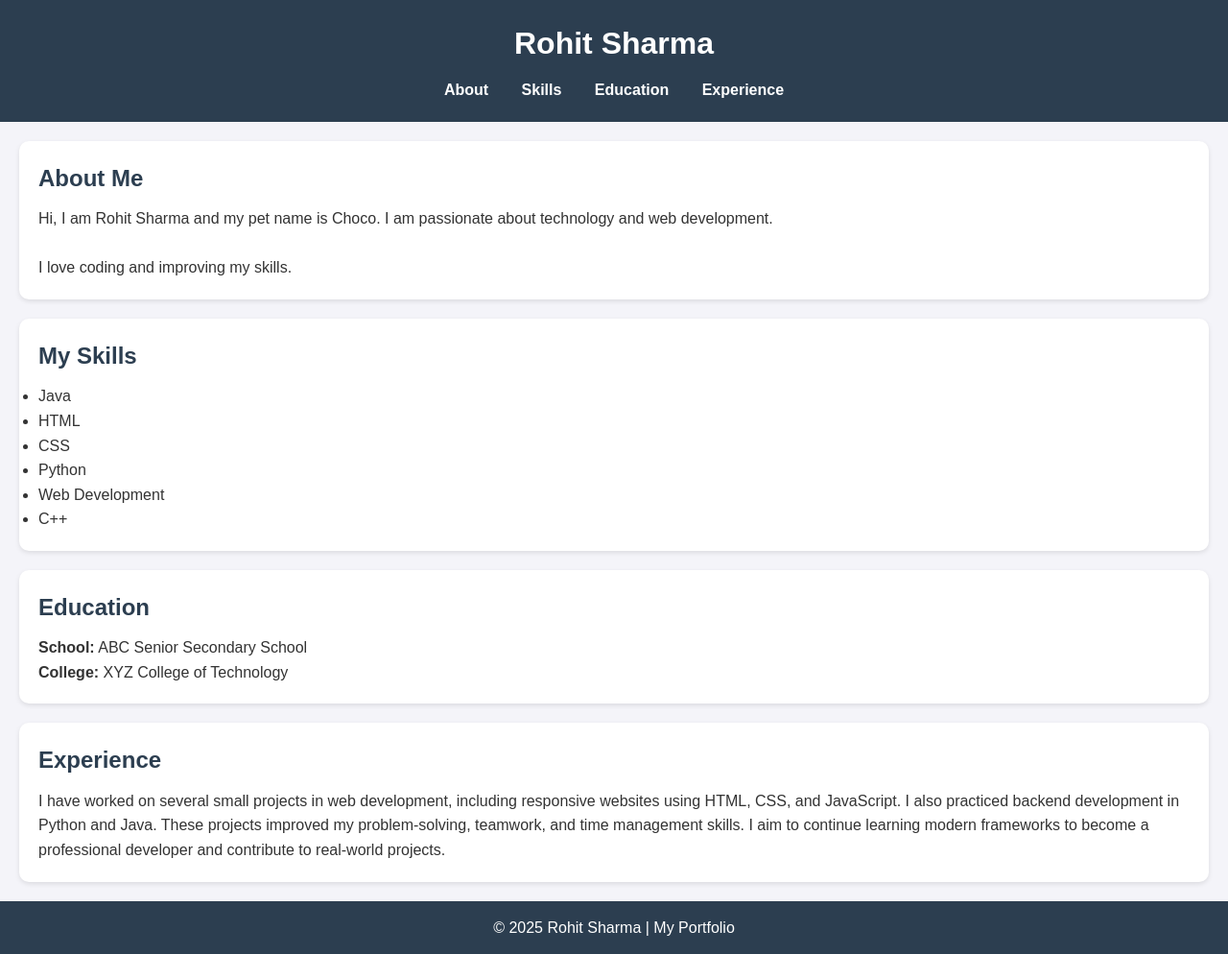
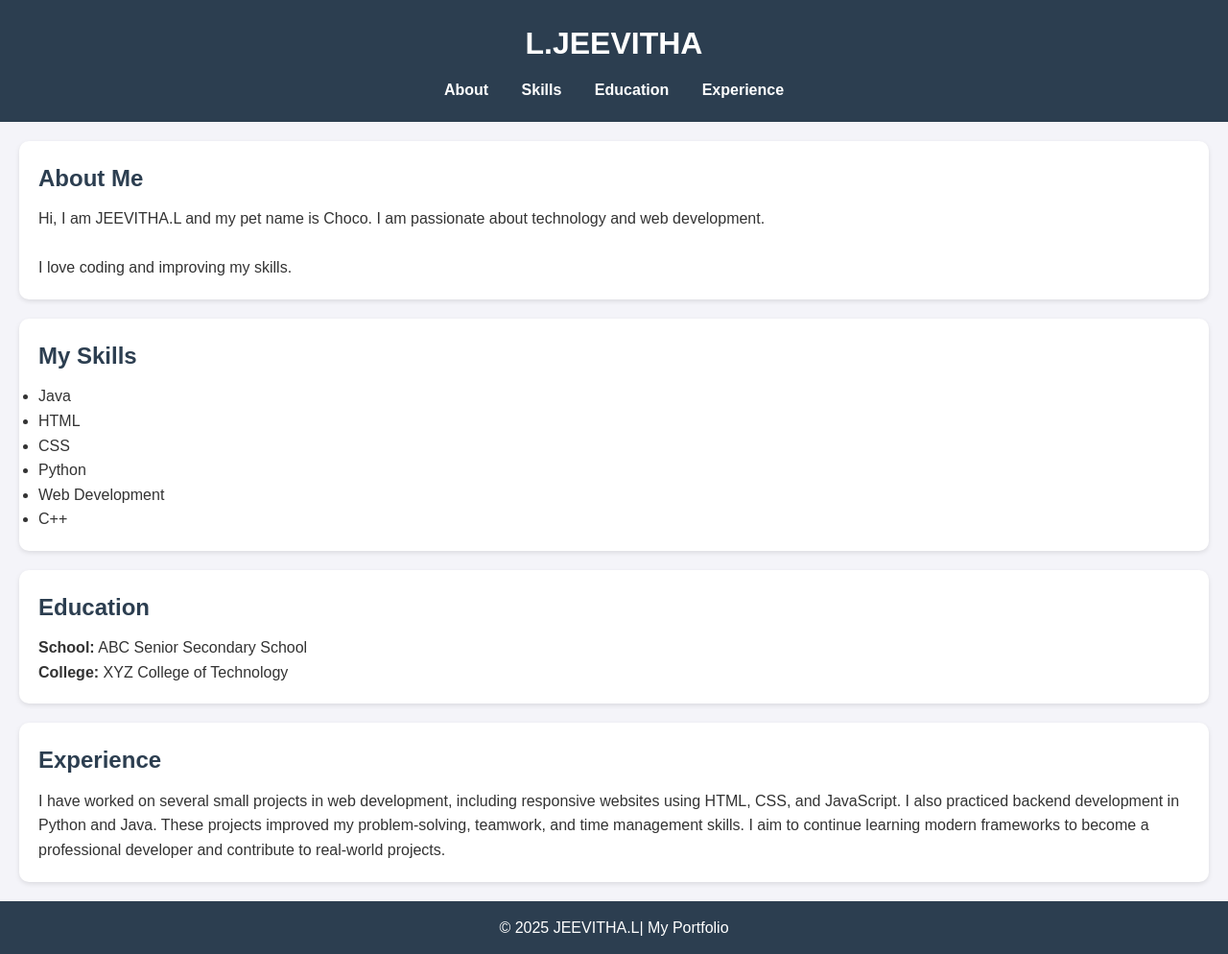
Before and after one commit to jeevithaaa19/MY-PORTFOLIO, a plain HTML site: page index.html in a window 1280 px wide. Shown: the whole page at 96% size. Drawn offline with Linux system fonts and the light colour scheme.

Commit message:
Update index.html

```diff
--- a/index.html
+++ b/index.html
@@ -13,12 +13,12 @@
 <head>
   <charset="UTF-8">
   <name="viewport" content="width=device-width, initial-scale=1.0">
-  <title>My Portfolio -HELLO,I'M ROHIT SHARMA</title>
+  <title>My Portfolio -HELLO,I'M L.JEVITHA</title>
   <link rel="stylesheet" href="style.css">
 </head>
 <body>
   <header>
-    <h1>Rohit Sharma</h1>
+    <h1>L.JEEVITHA</h1>
     <nav>
       <ul>
         <li><a href="#about">About</a></li>
@@ -34,7 +34,7 @@
     <section id="about">
       <h2>About Me</h2>
       <p>
-        Hi, I am Rohit Sharma and my pet name is Choco. I am passionate about technology and web development. <br><br>
+        Hi, I am JEEVITHA.L and my pet name is Choco. I am passionate about technology and web development. <br><br>
         <!-- Placeholder repeated to make 100 lines -->
         I love coding and improving my skills.<br>
       </p>
@@ -74,7 +74,7 @@
   </main>
 
   <footer>
-    <p>© 2025 Rohit Sharma | My Portfolio</p>
+    <p>© 2025 JEEVITHA.L| My Portfolio</p>
   </footer>
 
   <script src="script.js"></script>
```
